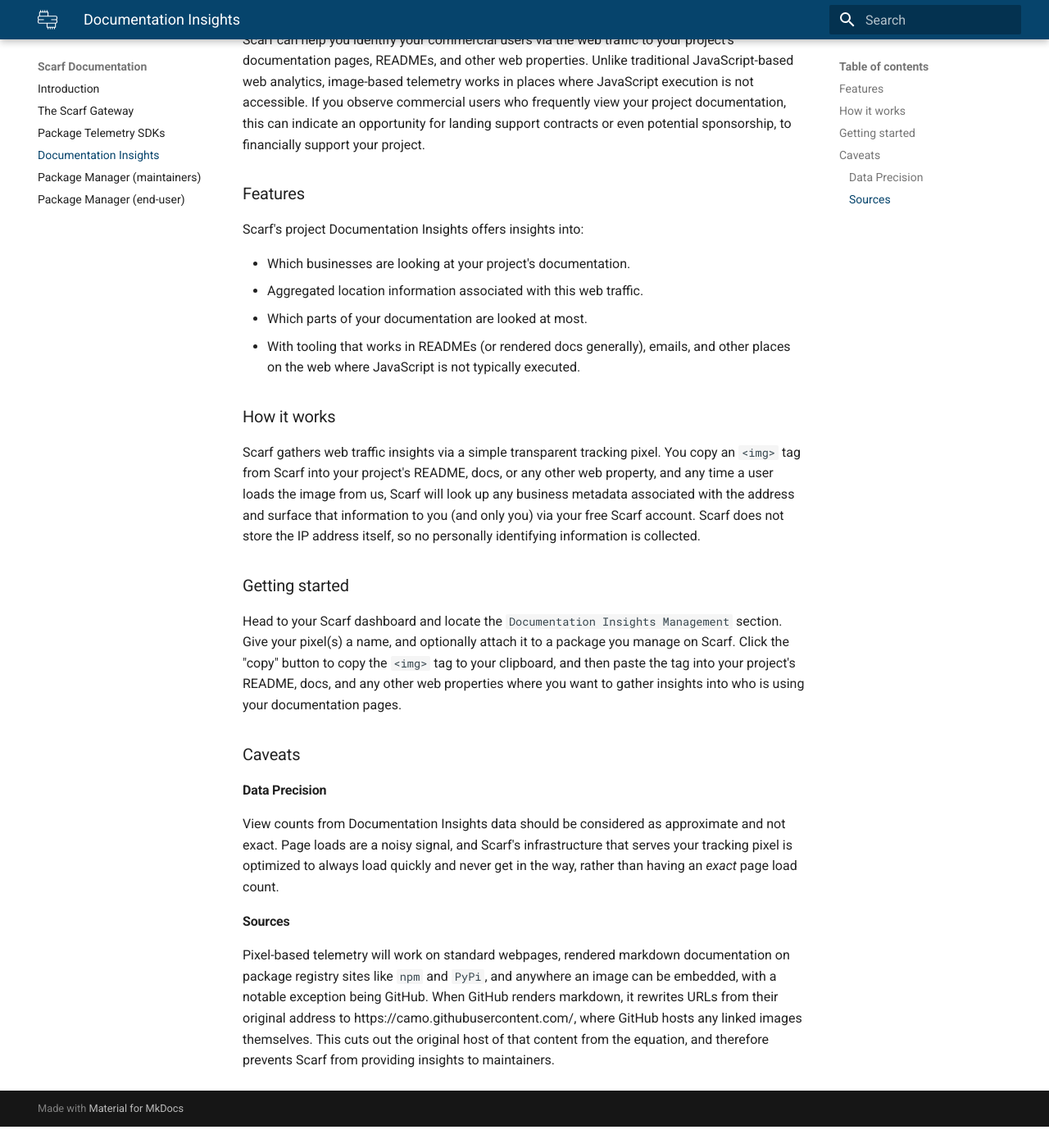
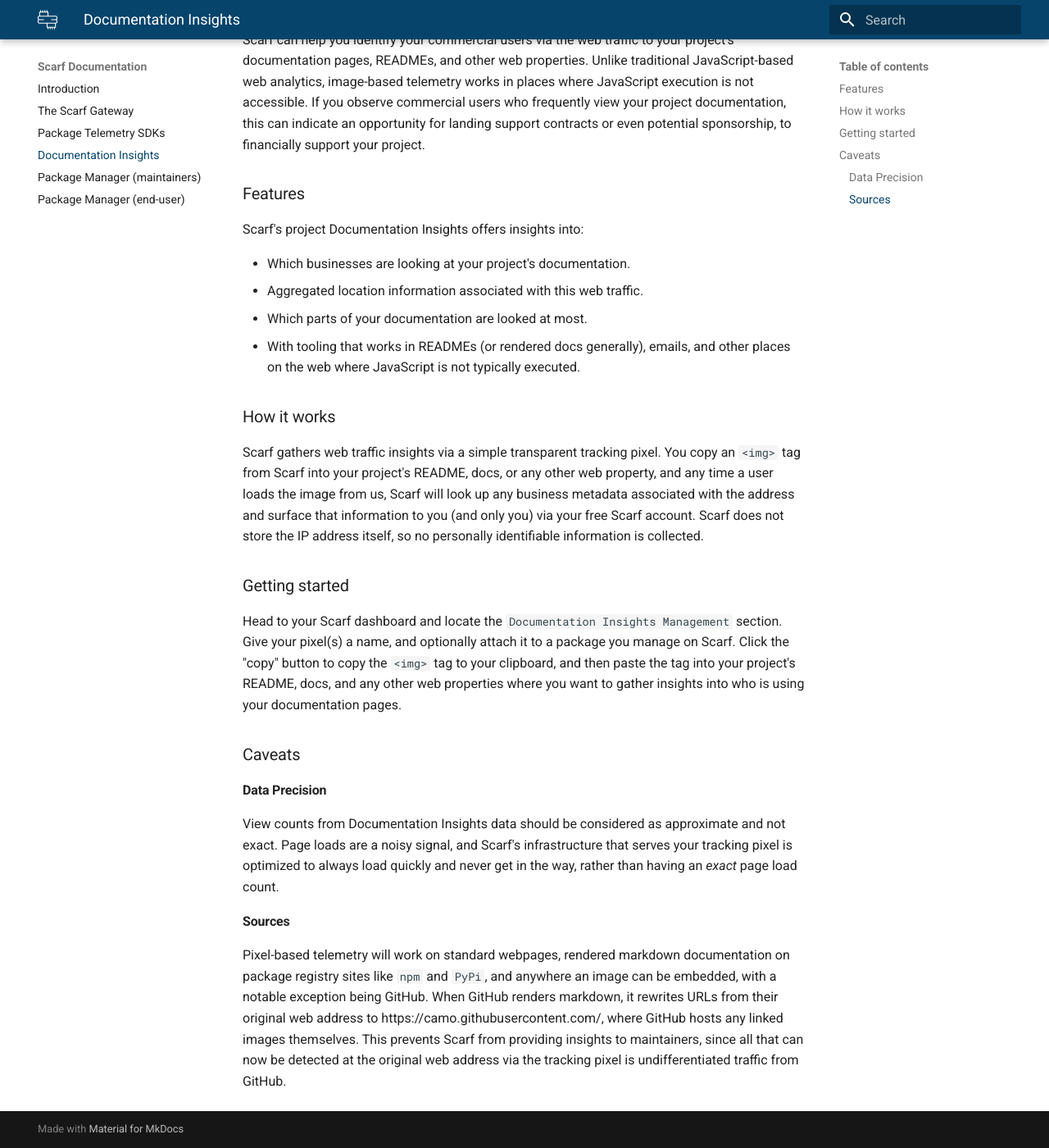
Before and after one commit to scarf-sh/docs, an MkDocs documentation site: the page built from docs/web-traffic.md, in a window 1280 px wide and 1400 px high, scrolled down 144 px. Shown: the whole window at 82% size. Built offline with MkDocs 1.6.1 and Material for MkDocs 9.7.7, drawn with Linux system fonts in a browser that asks for light colours; before the commit the page ends 1518 px from its top, so only the background shows below that.

Commit message:
Update web-traffic.md

```diff
--- a/docs/web-traffic.md
+++ b/docs/web-traffic.md
@@ -12,7 +12,7 @@
 
 ### How it works
 
-Scarf gathers web traffic insights via a simple transparent tracking pixel. You copy an `<img>` tag from Scarf into your project's README, docs, or any other web property, and any time a user loads the image from us, Scarf will look up any business metadata associated with the address and surface that information to you (and only you) via your free Scarf account. Scarf does not store the IP address itself, so no personally identifying information is collected.
+Scarf gathers web traffic insights via a simple transparent tracking pixel. You copy an `<img>` tag from Scarf into your project's README, docs, or any other web property, and any time a user loads the image from us, Scarf will look up any business metadata associated with the address and surface that information to you (and only you) via your free Scarf account. Scarf does not store the IP address itself, so no personally identifiable information is collected.
 
 ### Getting started
 
@@ -26,4 +26,4 @@
 
 #### Sources
 
-Pixel-based telemetry will work on standard webpages, rendered markdown documentation on package registry sites like `npm` and `PyPi`, and anywhere an image can be embedded, with a notable exception being GitHub. When GitHub renders markdown, it rewrites URLs from their original address to https://camo.githubusercontent.com/<path>, where GitHub hosts any linked images themselves. This cuts out the original host of that content from the equation, and therefore prevents Scarf from providing insights to maintainers.
+Pixel-based telemetry will work on standard webpages, rendered markdown documentation on package registry sites like `npm` and `PyPi`, and anywhere an image can be embedded, with a notable exception being GitHub. When GitHub renders markdown, it rewrites URLs from their original web address to https://camo.githubusercontent.com/<path>, where GitHub hosts any linked images themselves. This prevents Scarf from providing insights to maintainers, since all that can now be detected at the original web address via the tracking pixel is undifferentiated traffic from GitHub.
```
